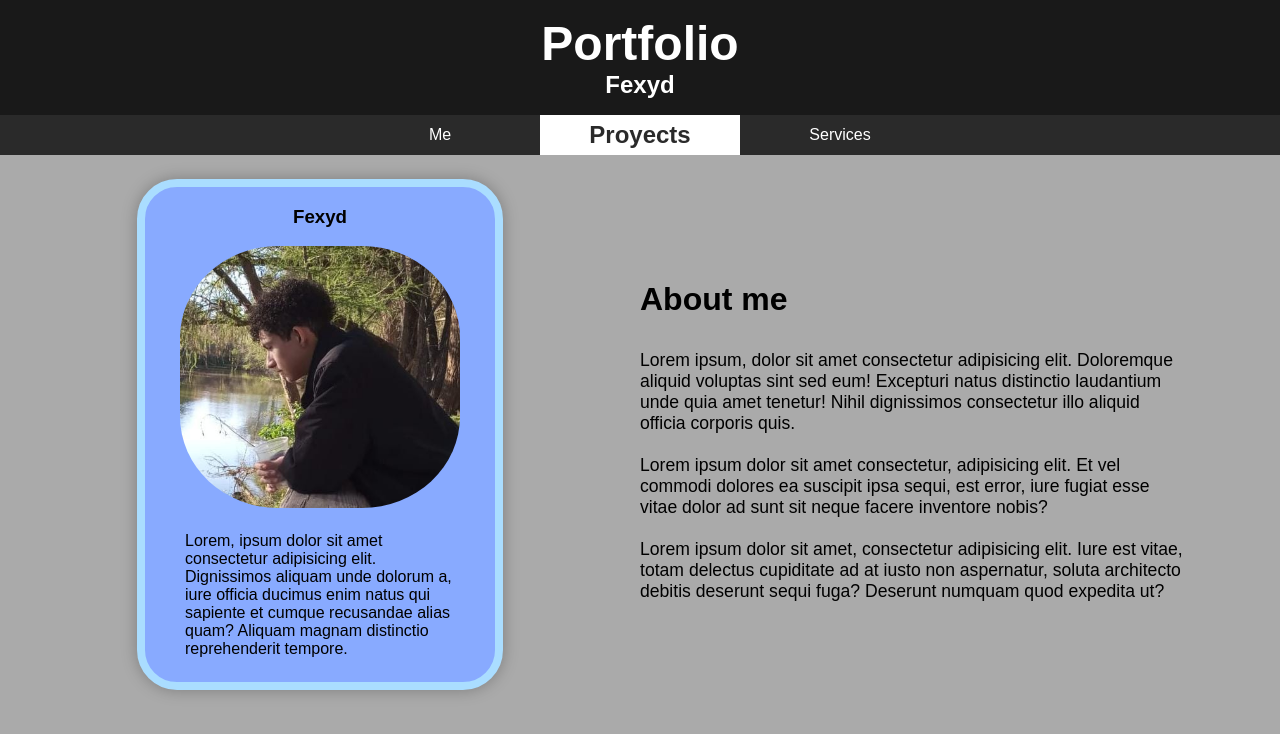
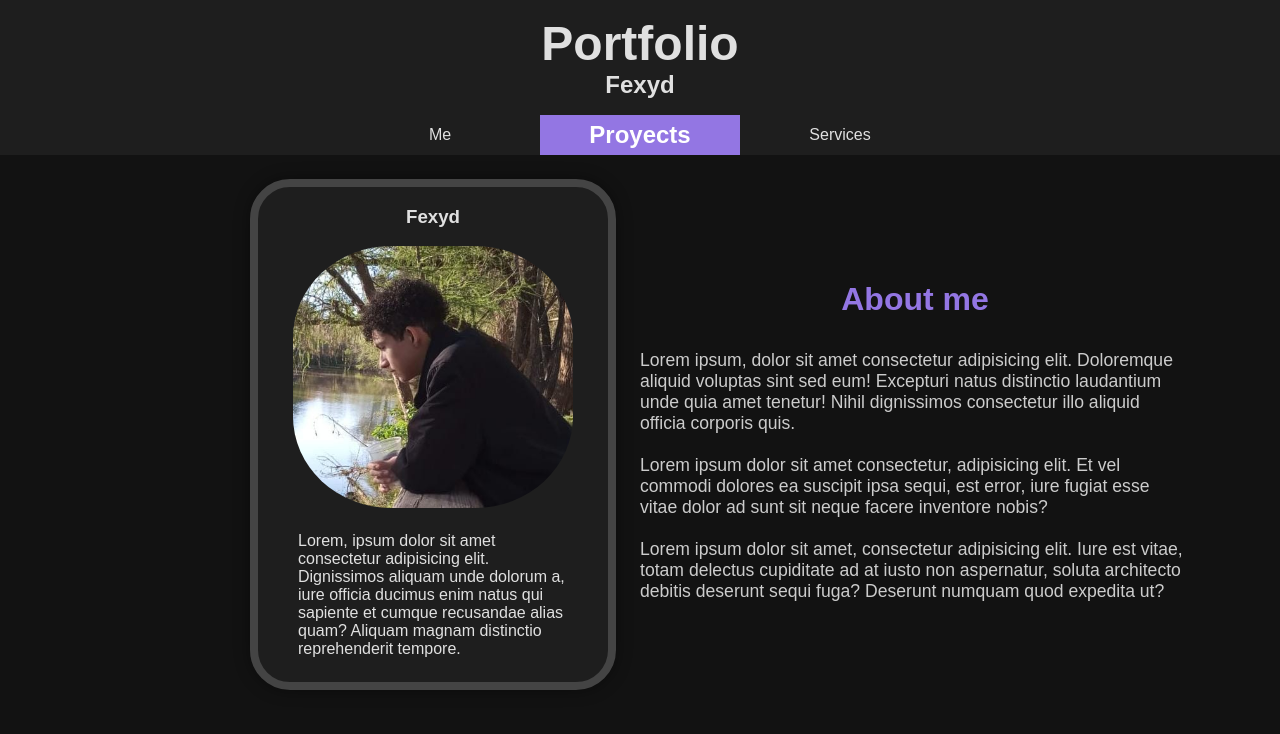
Before and after one commit to Fexyd/Portfolio-VidGameDev, a plain HTML site: page PortFolio-VidGamedev/index.html in a window 1280 px wide. Drawn offline with Linux system fonts and the light colour scheme.

Commit message:
main- v0.0.04 {Correccion de errores y cambio en la paleta de colores}

```diff
--- a/PortFolio-VidGamedev/styles/main.css
+++ b/PortFolio-VidGamedev/styles/main.css
@@ -3,16 +3,16 @@
 PRINCIPAL - estilos genericos
 =========================================================
 */
-
 body, .header__title {
     margin: 0;
     font-family: sans-serif;
 }
 
-body{
-    background-color: #aaa;
-    width: 100vw;
+body {
+    background-color: #121212; /* Fondo oscuro */
+    width: 100%;
     box-sizing: border-box;
+    color: #e0e0e0; /* Texto general */
 }
 
 /*
@@ -20,18 +20,16 @@ body{
 Principal - header
 ----------------------------
 */
-
-.header{
-    background-color: #191919;
-    width: 100vw;
+.header {
+    background-color: #1e1e1e;
+    width: 100%;
     display: flex;
     flex-direction: column;
     align-items: center;
 }
 
-
 .header__title {
-    color: #fff;
+    color: #e0e0e0;
     text-align: center;
 }
 
@@ -45,14 +43,13 @@ Principal - header
 Barra de navegacion
 ----------------------------
 */
-
-.header__nav{
+.header__nav {
     margin-top: 1rem;
-    width: 100vw;
-    background-color: #2a2a2a;
+    width: 100%;
+    background-color: #1e1e1e;
 }
 
-.header__ul{
+.header__ul {
     width: 100%;
     max-width: 5000px;
     list-style: none;
@@ -63,7 +60,7 @@ Barra de navegacion
     flex-wrap: wrap;
 }
 
-.header__item-li{
+.header__item-li {
     flex: 1 2 100px;
     text-align: center;
     height: 2.5rem;
@@ -71,14 +68,14 @@ Barra de navegacion
     min-width: 6.5rem;
 }
 
-.item-li--main{
+.item-li--main {
     flex: 2 1 100px;
     min-width: 6.5rem;
 }
 
-.header__link{
-    color: #fff;
-    background-color: #2a2a2a;
+.header__link {
+    color: #e0e0e0;
+    background-color: #1e1e1e;
     text-decoration: none;
     display: flex;
     align-items: center;
@@ -88,20 +85,25 @@ Barra de navegacion
     transition: background-color .15s ease;
 }
 
-.header__link:hover{
-    background-color: #1a1a1a;
+.header__link:hover {
+    background-color: #2a2a2a;
 }
 
-.link--main{
-    background-color: #fff;
-    color: #2a2a2a;
+/* Boton principal - SOLO cambio de colores */
+.link--main {
+    background-color: #9376e3; /* Morado azulado (tipo Visual Studio Code) */
+    color: #fff;
     font-weight: 600;
     font-size: 1.5rem;
+    transition: transform .3s ease, color .3s ease;
+
 }
 
 .link--main:hover {
-    background-color: #2a2a2a;
-    color: #fff;
+    background-color: #50359c; /* Hover: un poco más oscuro */
+    color: #cdbaff;
+    transform: translate(0, -0.25rem);
+
 }
 
 /*
@@ -109,21 +111,21 @@ Barra de navegacion
 MAIN SECTION
 ==============================================================================
 */
-
-.main__grid{
+.main__grid {
     display: grid;
     grid-template-rows: repeat(3, minmax(1fr, auto));
     box-sizing: border-box;
 }
 
-.main-grid__aboutMe{
+.main-grid__aboutMe {
     display: grid;
-    grid-template-columns: minmax(200px, 2fr) minmax(200px, 2fr);
+    grid-template-columns: repeat(2, minmax(200px, 2fr));
     box-sizing: border-box;
 }
 
+/* Tarjeta de presentación */
 .aboutMe__card {
-    background-color: #8af;
+    background-color: #1e1e1e; /* Fondo oscuro igual que el header */
     display: flex;
     flex-direction: column;
     align-items: center;
@@ -131,17 +133,16 @@ MAIN SECTION
     margin: 1.5rem;
     max-width: 350px;
     min-width: 250px;
-    justify-self: center;
+    justify-self: right;
 
     border-radius: 2.5rem;
-    border: 0.5rem solid #adf;
-    box-shadow: 0 0 1rem 0 #0004;
+    border: 0.5rem solid #444; /* Borde gris neutro */
+    box-shadow: 0 0 1rem 0 #0006; /* Sombra negra */
 }
 
-
-.aboutMe-card__img{
+.aboutMe-card__img {
     display: flex;
-    justify-content: center
+    justify-content: center;
 }
 
 .aboutMe__card p {
@@ -156,32 +157,47 @@ MAIN SECTION
     object-fit: cover;
 }
 
+/* Texto de presentación */
 .aboutMe__text {
     align-self: center;
     max-width: 550px;
     margin-right: 2.5rem;
     box-sizing: border-box;
+    justify-self: left;
 }
 
 .aboutMe__text p {
-    font-size: 1.1rem
+    font-size: 1.1rem;
+    color: #cccccc;
 }
 
 .aboutMe__text h3 {
     font-size: 2rem;
+    align-self: center;
+    justify-self: center;
+    color: #9376e3; /* Color morado del tema */
 }
 
+/*
+==============================================================================
+RESPONSIVE
+==============================================================================
+*/
 @media screen and (max-width: 780px) {
-    .main-grid__aboutMe{
+    .main-grid__aboutMe {
         grid-template-columns: 1fr;
+        grid-auto-columns: 1fr;
+        grid-auto-rows: 1fr;
     }
-    .aboutMe__text{
-        margin: 1.5rem 2.5rem
+
+    .aboutMe__text {
+        margin: 1.5rem 2.5rem;
+        justify-self: center;
     }
 
     .aboutMe__card {
         max-width: 350px;
         min-width: 250px;
+        justify-self: center;
     }
-
 }
```
